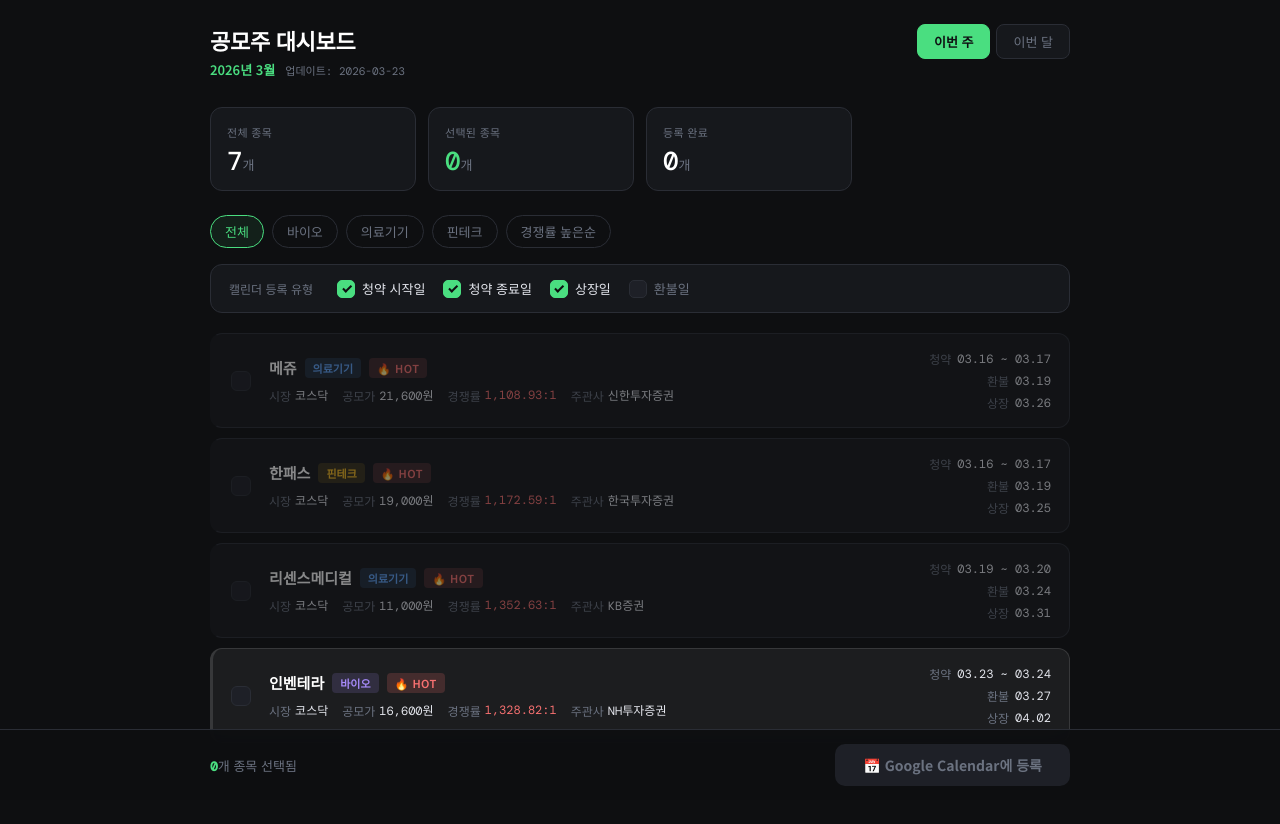
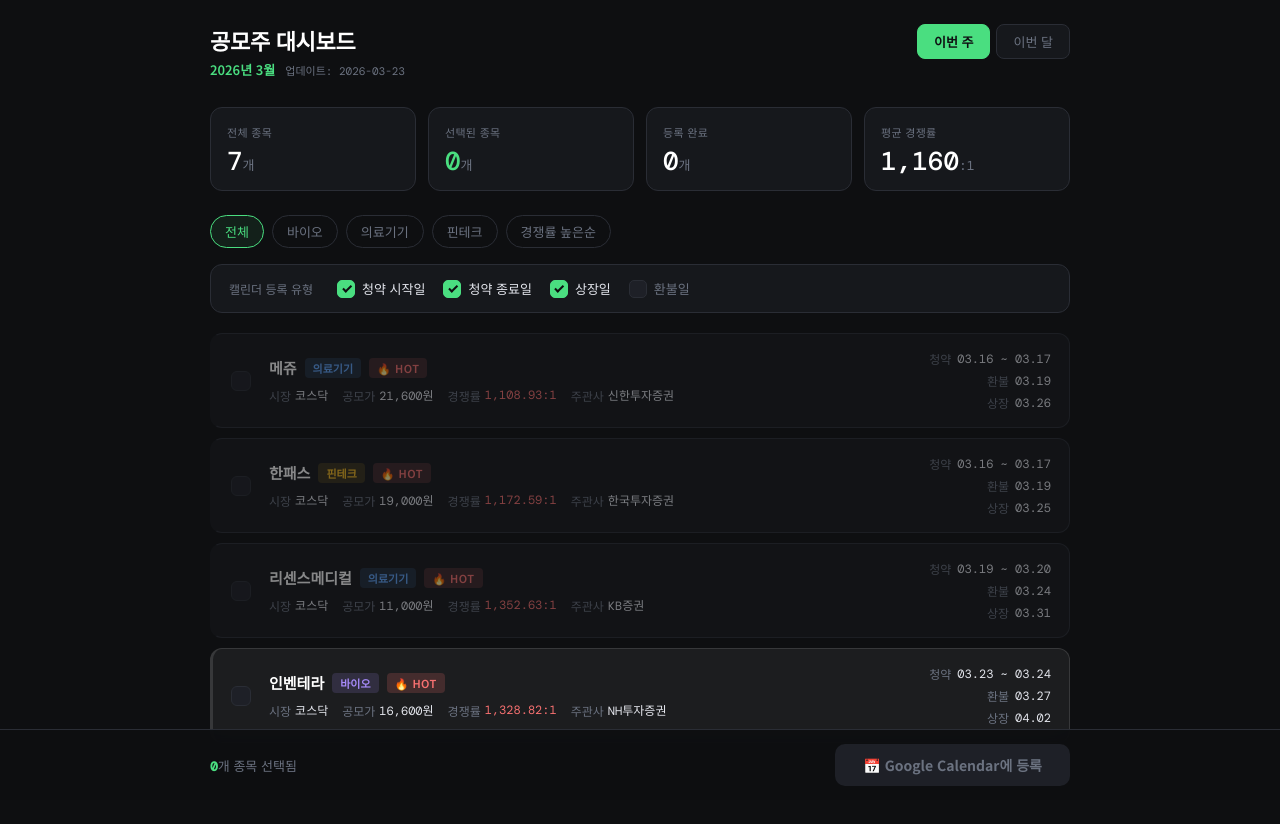
Before and after one commit to Ttruee/mong-stock, a Next.js app: page / in a window 1280 px wide. Shown: the top 824 px of the page. Built offline with nearby package versions, Linux system fonts and the light colour scheme.

Commit message:
feat: 평균 경쟁률 stat 카드 복구

```diff
--- a/src/components/StatCards.tsx
+++ b/src/components/StatCards.tsx
@@ -10,6 +10,11 @@ export default function StatCards({ ipos }: StatCardsProps) {
   const total      = ipos.length;
   const selected   = ipos.filter(i => i.selected).length;
   const registered = ipos.filter(i => i.registered).length;
+  const rateList = ipos.filter(i => i.comp_rate != null).map(i => i.comp_rate as number);
+  const avgRate  = rateList.length
+    ? Math.round(rateList.reduce((a, b) => a + b, 0) / rateList.length)
+    : null;
+
   return (
     <div className="stats">
       <div className="stat-card">
@@ -30,6 +35,12 @@ export default function StatCards({ ipos }: StatCardsProps) {
           {registered}<span>개</span>
         </div>
       </div>
+      <div className="stat-card">
+        <div className="label">평균 경쟁률</div>
+        <div className="value mono">
+          {avgRate ? avgRate.toLocaleString() : '—'}<span>:1</span>
+        </div>
+      </div>
     </div>
   );
 }
```
